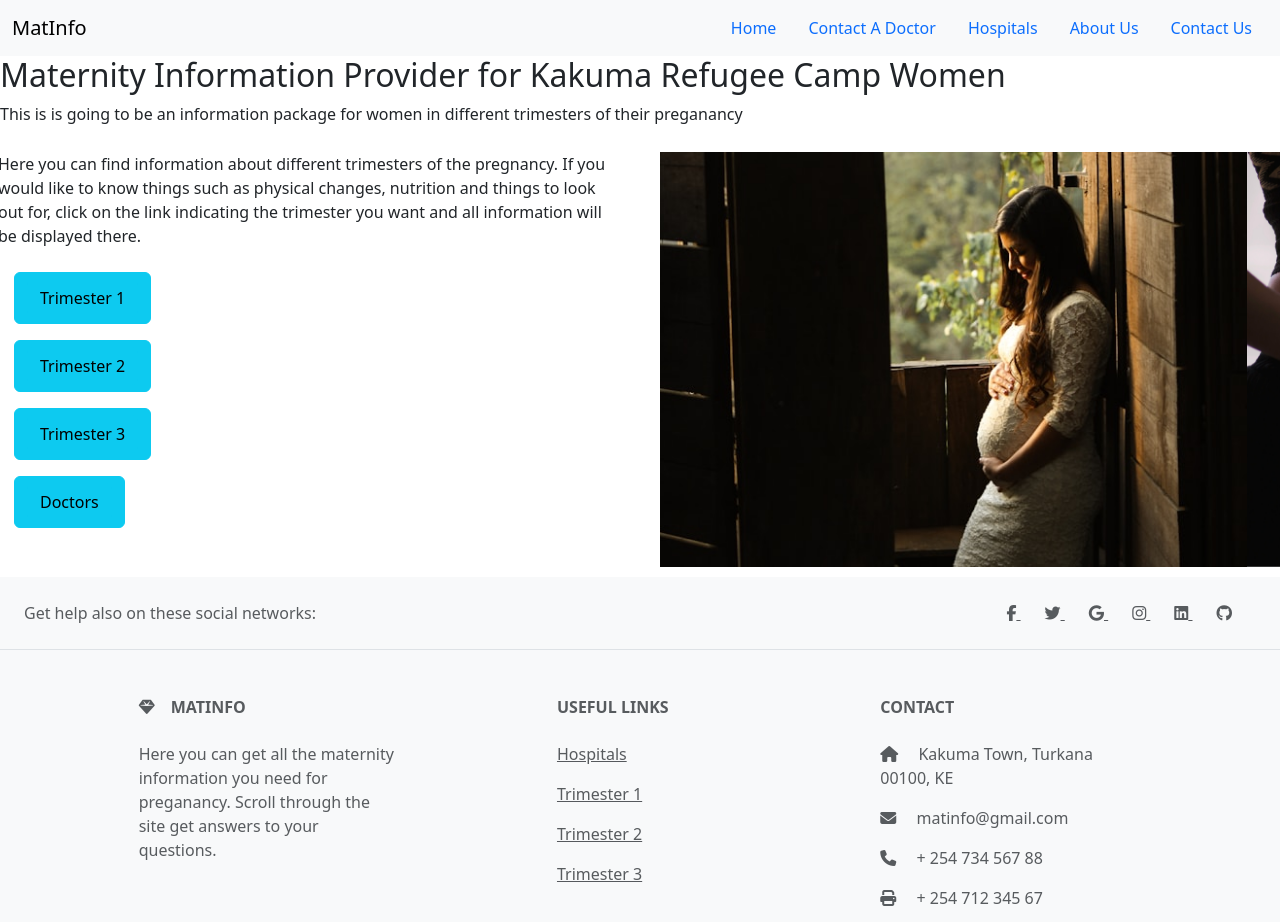
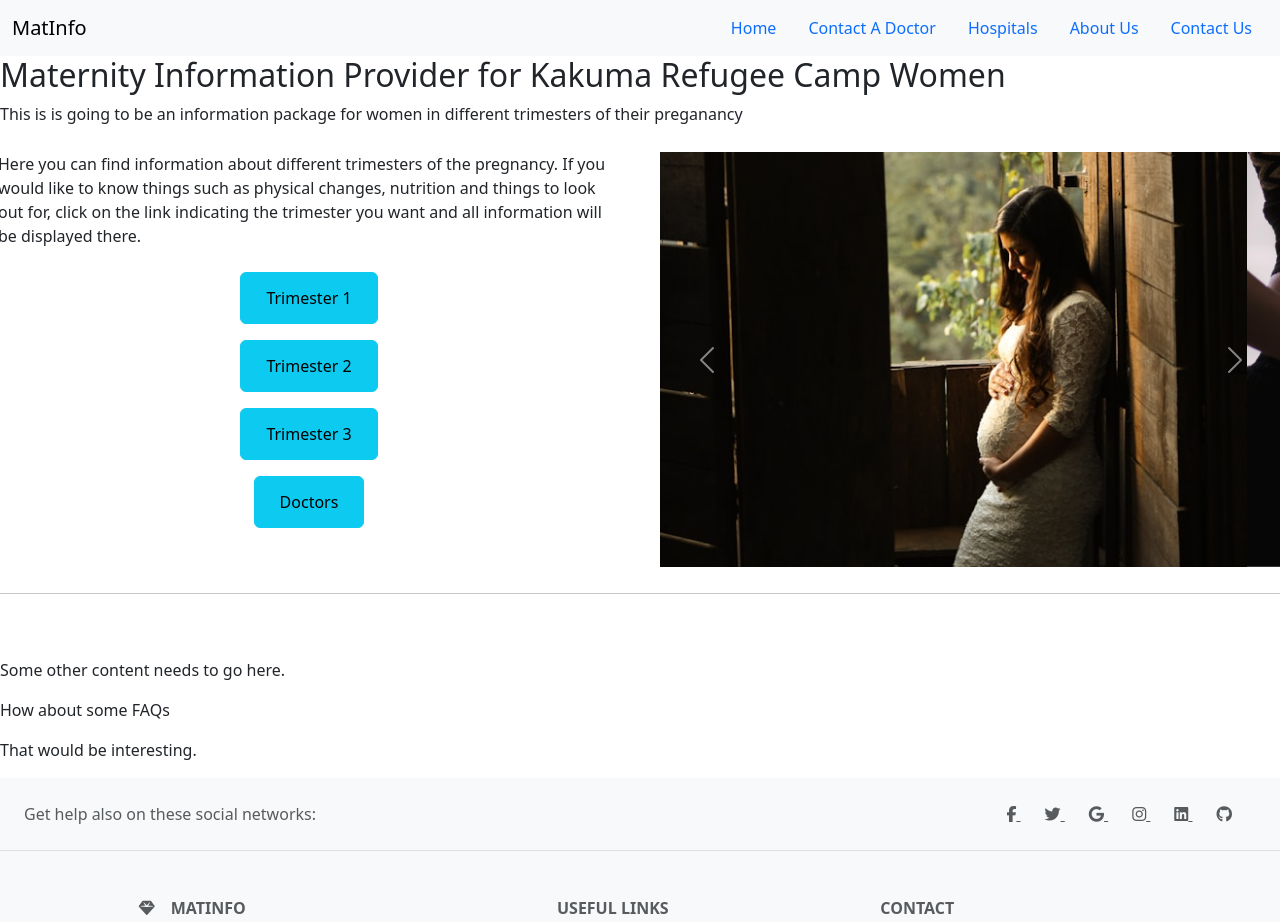
Before and after one commit to johnmalek/MatInfo, a plain HTML site: page index.html in a window 1280 px wide. Shown: the top 922 px of the page. Drawn offline with nearby package versions, Linux system fonts and the light colour scheme.

Commit message:
New updates

```diff
--- a/index.html
+++ b/index.html
@@ -90,7 +90,7 @@
 
       <!-- Right Column -->
       <div class="column right-column">
-        <div id="carouselExampleSlidesOnly" class="carousel slide" data-bs-ride="carousel">
+        <div id="carouselExampleControls" class="carousel slide" data-bs-ride="carousel">
           <div class="carousel-inner">
             <div class="carousel-item active">
               <img src="img/download.jpg" class="d-block w-100" alt="...">
@@ -102,9 +102,25 @@
               <img src="img/download2.jpg" class="d-block w-100" alt="...">
             </div>
           </div>
+          <button class="carousel-control-prev" type="button" data-bs-target="#carouselExampleControls" data-bs-slide="prev">
+            <span class="carousel-control-prev-icon" aria-hidden="true"></span>
+            <span class="visually-hidden">Previous</span>
+          </button>
+          <button class="carousel-control-next" type="button" data-bs-target="#carouselExampleControls" data-bs-slide="next">
+            <span class="carousel-control-next-icon" aria-hidden="true"></span>
+            <span class="visually-hidden">Next</span>
+          </button>
         </div>
       </div>
     </div>
+
+    <hr>
+    <br><br>
+
+    <p>Some other content needs to go here.</p>
+    <p>How about some FAQs</p>
+    <p>That would be interesting.</p>
+
 
 
     <!-- Footer -->
--- a/styles.css
+++ b/styles.css
@@ -26,6 +26,14 @@ div a {
     background-color: white;
   }
 
+  .list-group {
+    align-items: center;
+  }
+
+  hr {
+    size: 1;
+  }
+
   .list-group-item {
     border: none;
   }
```
Also changed, not shown: img/team-1.jpg (added), img/team-2.jpg (added), img/team-3.jpg (added), img/team-4.jpg (added).
